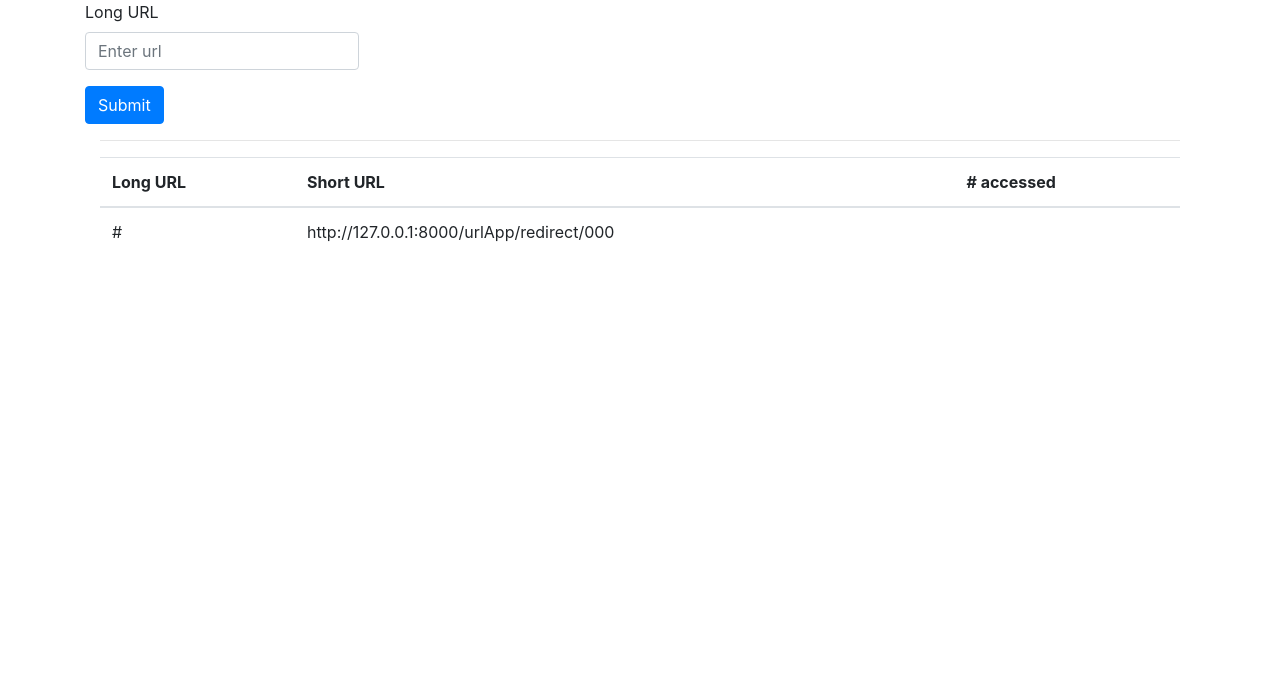
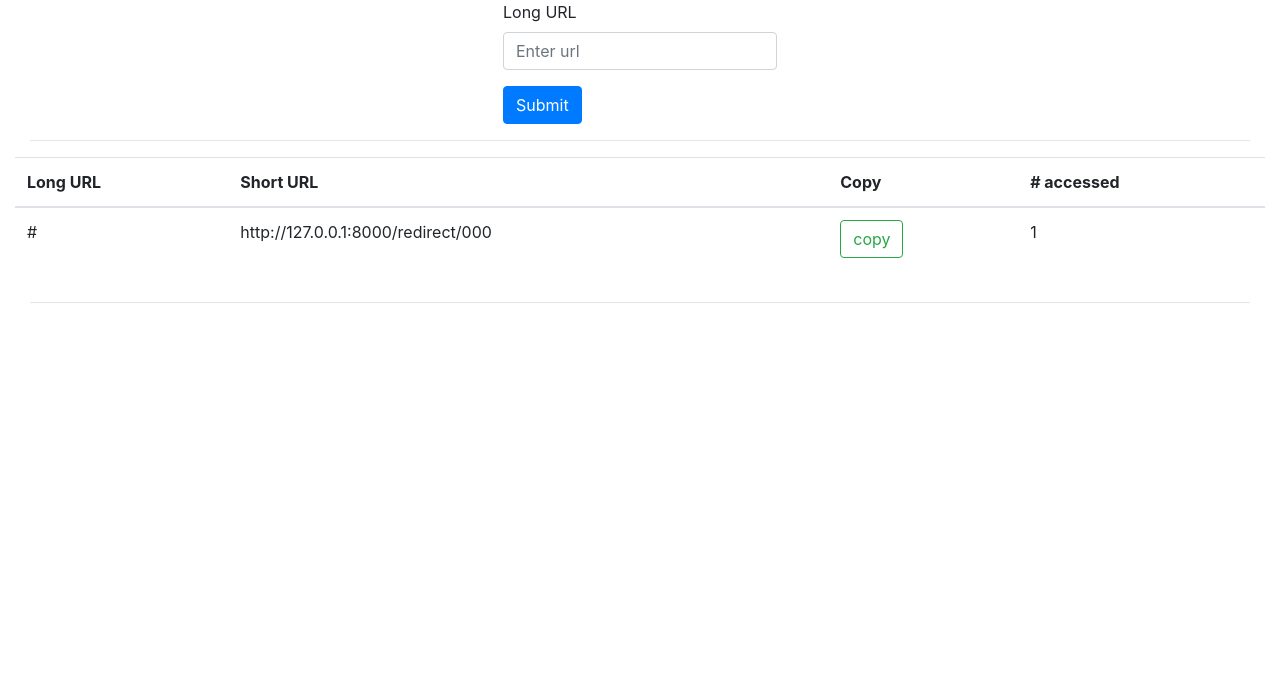
Before and after one commit to Will-max-bit/PDXCode-guild-assignments, a Django app: template labs/django/urlProject/urlApp/templates/urlApp/index.html in a window 1280 px wide. Shown: the top 674 px of the page. Run offline with Django 3.2, Linux system fonts and the light colour scheme; the template is opened without the code that fills it: most values are stand-ins (such as "Sample title", 1, 10 or a date in 2020); some libraries are stand-ins or nearby versions.

Commit message:
URL lab completed

```diff
--- /dev/null
+++ b/labs/django/urlProject/urlApp/static/urlApp/main.css
@@ -0,0 +1,4 @@
+#enter_area{
+    display: flex;
+    justify-content: space-evenly;
+}
--- /dev/null
+++ b/labs/django/urlProject/urlApp/static/urlApp/main.js
@@ -0,0 +1,19 @@
+// document.getElementById("copyBtn").addEventListener("click", function(){
+//     toast(document.ready(function(){
+//     }))
+// })
+
+let copyBtn = document.querySelector('#copyBtn')
+let toast = document.querySelector('#myToast')
+
+// copyBtn.ready(function(){
+//     $("#myToast").toast('show');
+// })
+
+// copyBtn.addEventListener('click', function(){
+//     ("#myToast").toast('show')
+// })
+
+// (document).ready(function(){
+//     $("#myToast").toast('show');
+// });
--- a/labs/django/urlProject/urlApp/templates/urlApp/index.html
+++ b/labs/django/urlProject/urlApp/templates/urlApp/index.html
@@ -1,7 +1,9 @@
+{% load static %}
 <!doctype html>
 <html lang="en">
 
 <head>
+    <link rel="stylesheet" href="{% static 'urlApp/main.css'%}">
     <!-- Required meta tags -->
     <meta charset="utf-8">
     <meta name="viewport" content="width=device-width, initial-scale=1, shrink-to-fit=no">
@@ -9,32 +11,32 @@
     <!-- Bootstrap CSS -->
     <link rel="stylesheet" href="https://stackpath.bootstrapcdn.com/bootstrap/4.3.1/css/bootstrap.min.css"
         integrity="sha384-ggOyR0iXCbMQv3Xipma34MD+dH/1fQ784/j6cY/iJTQUOhcWr7x9JvoRxT2MZw1T" crossorigin="anonymous">
-
     <title>URL Shortener</title>
 </head>
 
 <body>
-    <div class="container">
+    <div class="container-fluid">
         <div class="col">
-            <div class="row">
-                <h1>{{ message }}</h1>
+            <div class="row" id="enter_area">
                 <form action="{% url 'urlApp:save_url'%}" method="post">
                     {% csrf_token %}
                     <div class="form-group">
                         <label for="long_url">Long URL</label>
-                        <input type="text" name = "long_url" class="form-control" id="exampleInputEmail1" aria-describedby="emailHelp"
-                            placeholder="Enter url">
+                        <input type="text" name="long_url" required class="form-control" id="url_input"
+                            aria-describedby="url_input" placeholder="Enter url">
                     </div>
-                    <h4></h4>
                     <button type="submit" class="btn btn-primary">Submit</button>
                 </form>
             </div>
+
             <hr>
+            <div class="row">
                 <table class="table">
                     <thead>
                         <tr>
                             <th scope="col">Long URL</th>
                             <th scope="col">Short URL</th>
+                            <th scope="col"> Copy</th>
                             <th scope="col"># accessed</th>
                         </tr>
                     </thead>
@@ -42,13 +44,40 @@
                         {% for url in urls %}
                         <tr>
                             <td>{{url}}</td>
-                    <td>http://127.0.0.1:8000/urlApp/redirect/{{url.code}}</td>
+                            <td id="url_short">http://127.0.0.1:8000/redirect/{{url.code}}</td>
+                            <td><button type="button"
+                                    onclick="navigator.clipboard.writeText('http://127.0.0.1:8000/redirect/{{url.code}}')"
+                                    id="copyBtn" class="btn btn-outline-success">copy</button></td>
+                            <td>{{url.counter}}</td>
                         </tr>
                         {% endfor %}
                     </tbody>
                 </table>
             </div>
+            <hr>
         </div>
+
+        <div class="toast" role="alert" id="myToast" aria-live="assertive" aria-atomic="true">
+            <div class="toast-header">
+                <img src="..." class="rounded mr-2" alt="...">
+                <strong class="mr-auto">Bootstrap</strong>
+                <small>11 mins ago</small>
+                <button type="button" class="ml-2 mb-1 close" data-dismiss="toast" aria-label="Close">
+                    <span aria-hidden="true">&times;</span>
+                </button>
+            </div>
+            <div class="toast-body">
+                Hello, world! This is a toast message.
+            </div>
+        </div>
+
+
+
+
+    </div>
+
+
+    <script src="{% static 'urlApp/main.js'%}"></script>
     <!-- Optional JavaScript -->
     <!-- jQuery first, then Popper.js, then Bootstrap JS -->
     <script src="https://code.jquery.com/jquery-3.3.1.slim.min.js"
@@ -60,6 +89,7 @@
     <script src="https://stackpath.bootstrapcdn.com/bootstrap/4.3.1/js/bootstrap.min.js"
         integrity="sha384-JjSmVgyd0p3pXB1rRibZUAYoIIy6OrQ6VrjIEaFf/nJGzIxFDsf4x0xIM+B07jRM"
         crossorigin="anonymous"></script>
+
 </body>
 
 </html>
--- a/labs/django/urlProject/urlApp/urls.py
+++ b/labs/django/urlProject/urlApp/urls.py
@@ -4,7 +4,7 @@ from . import views
 
 app_name = 'urlApp'
 urlpatterns = [
-    path('index/', views.index, name='index'),
+    path('', views.index, name='index'),
     path('save_url', views.save_url, name='save_url'),
     path('redirect/<str:code>', views.redirect, name='redirect'),
 ]
```
Also changed, not shown: labs/django/urlProject/urlApp/views.py (+6 -6 lines), labs/django/urlProject/urlProject/urls.py (added, +22 -0 lines), labs/django/urlProject/urlProject/__init__.py (added). Lines whose indentation alone changed are shown as unchanged.
